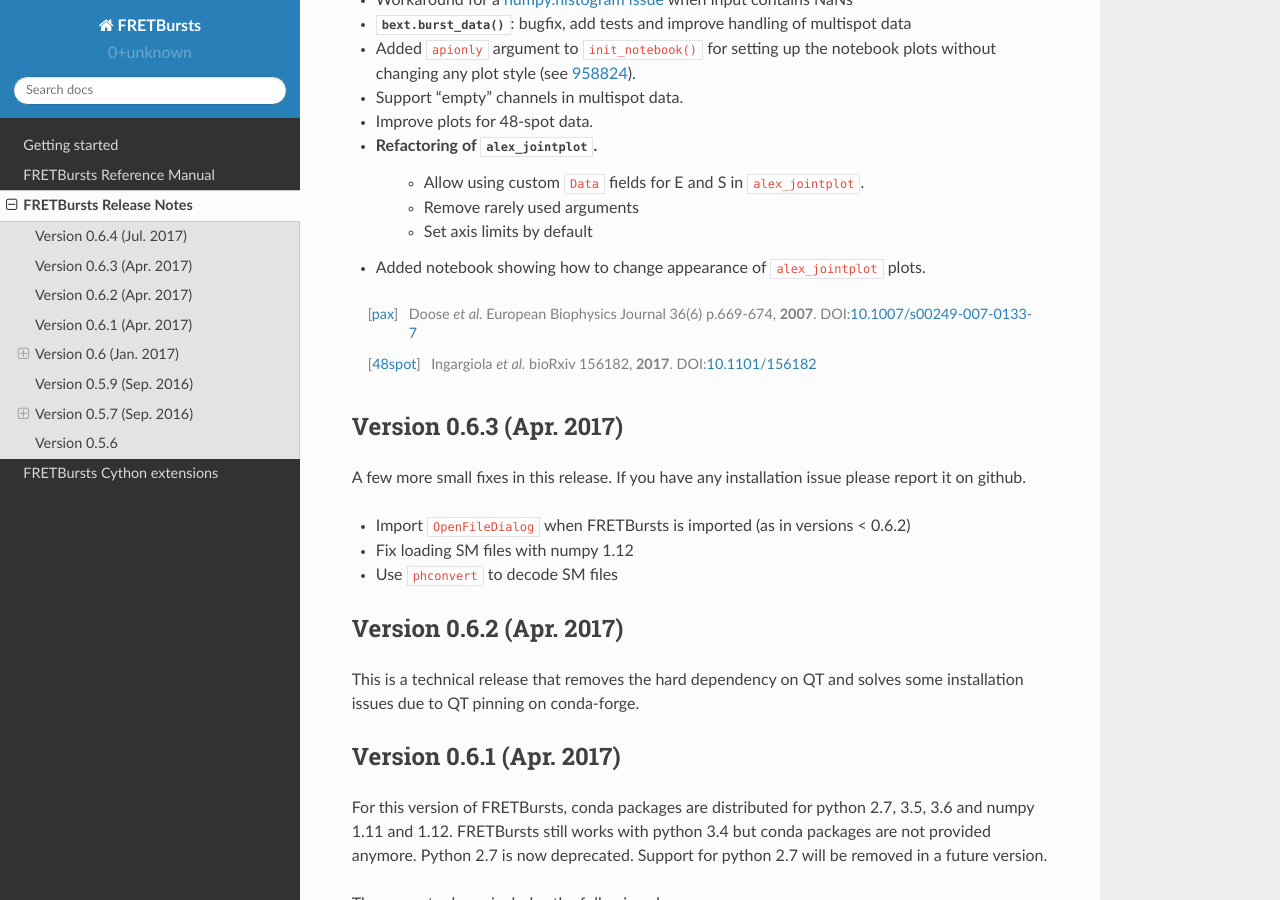
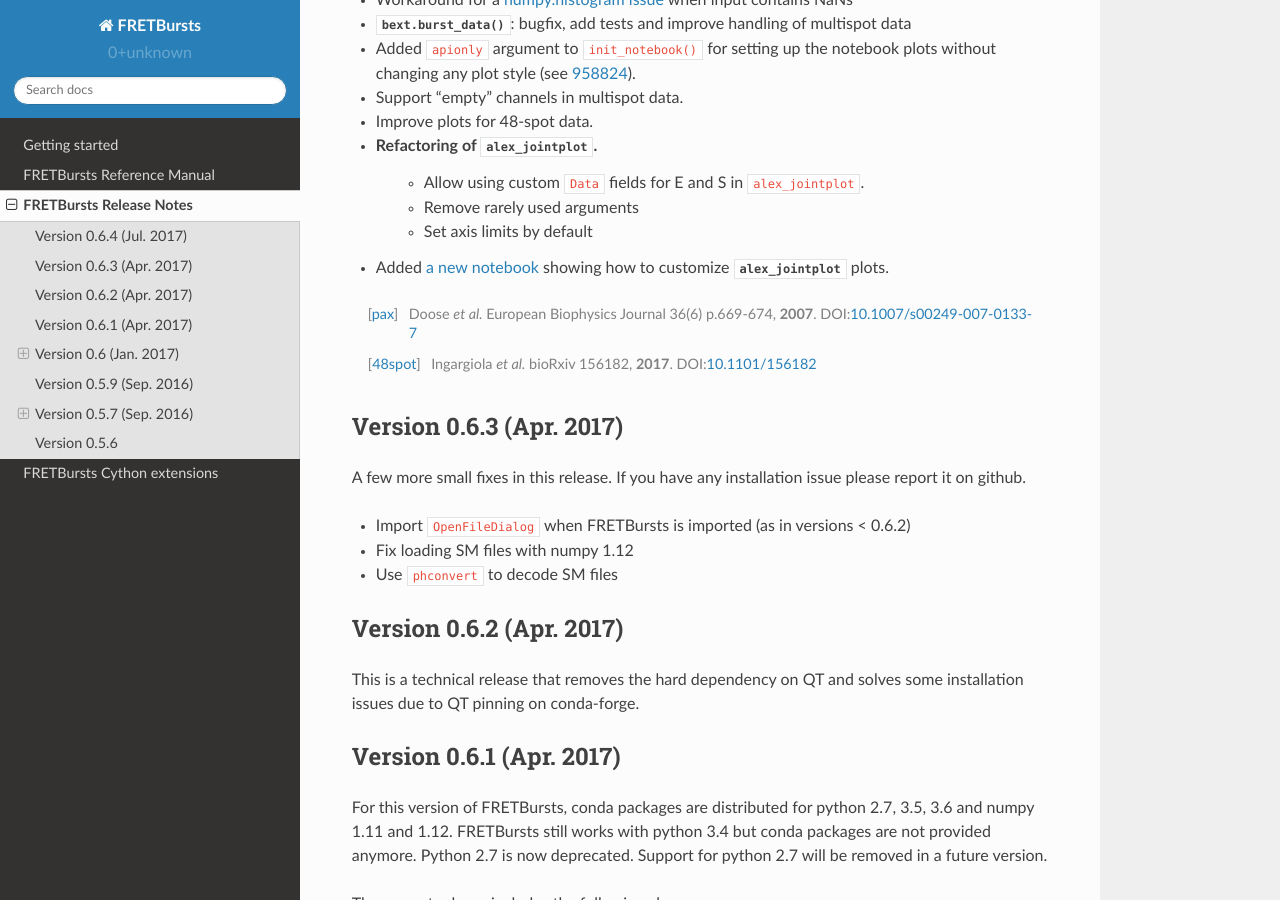
Before and after one commit to tritemio/FRETBursts, a Sphinx documentation site: the page built from docs/source/releasenotes.rst, in a window 1280 px wide and 900 px high, scrolled down 396 px. Built offline with Sphinx 7.4.7 and the Read the Docs theme 2.0.0, drawn with Linux system fonts in a browser that asks for light colours; the version number could not be read and is left out.

Commit message:
Docs: add link to notebook

```diff
--- a/docs/source/releasenotes.rst
+++ b/docs/source/releasenotes.rst
@@ -24,7 +24,8 @@ The list of changes include:
     * Allow using custom ``Data`` fields for E and S in ``alex_jointplot``.
     * Remove rarely used arguments
     * Set axis limits by default
-- Added notebook showing how to change appearance of `alex_jointplot` plots.
+- Added `a new notebook <http://nbviewer.jupyter.org/github/tritemio/FRETBursts_notebooks/blob/master/notebooks/Example%20-%20Customize%20the%20us-ALEX%20histogram.ipynb>`__
+  showing how to customize :func:`alex_jointplot <fretbursts.burst_plot.alex_jointplot>` plots.
 
 .. [pax] Doose *et al.* European Biophysics Journal 36(6) p.669-674, **2007**.
          DOI:`10.1007/s00249-007-0133-7 <https://doi.org/10.1007/s00249-007-0133-7>`__
```
